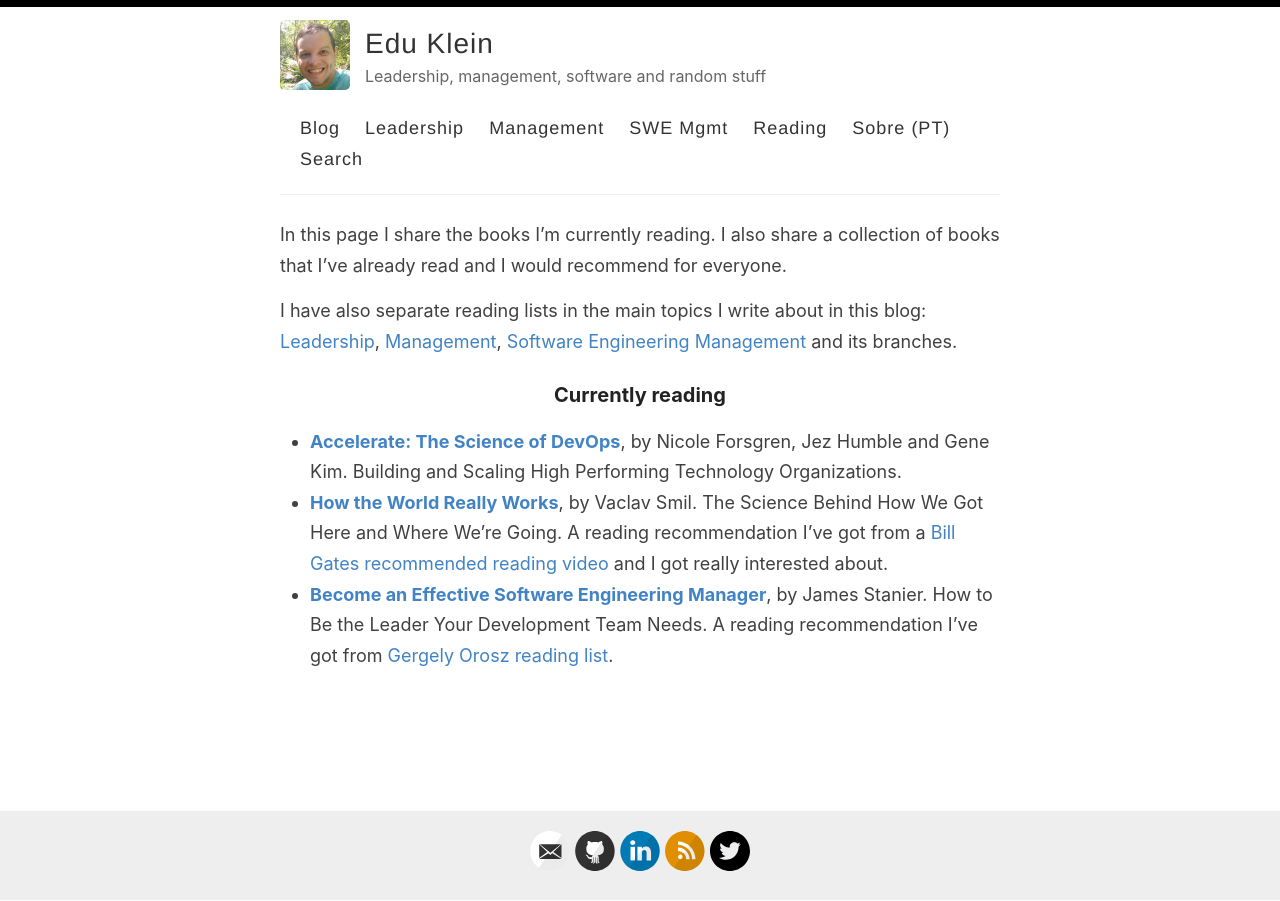
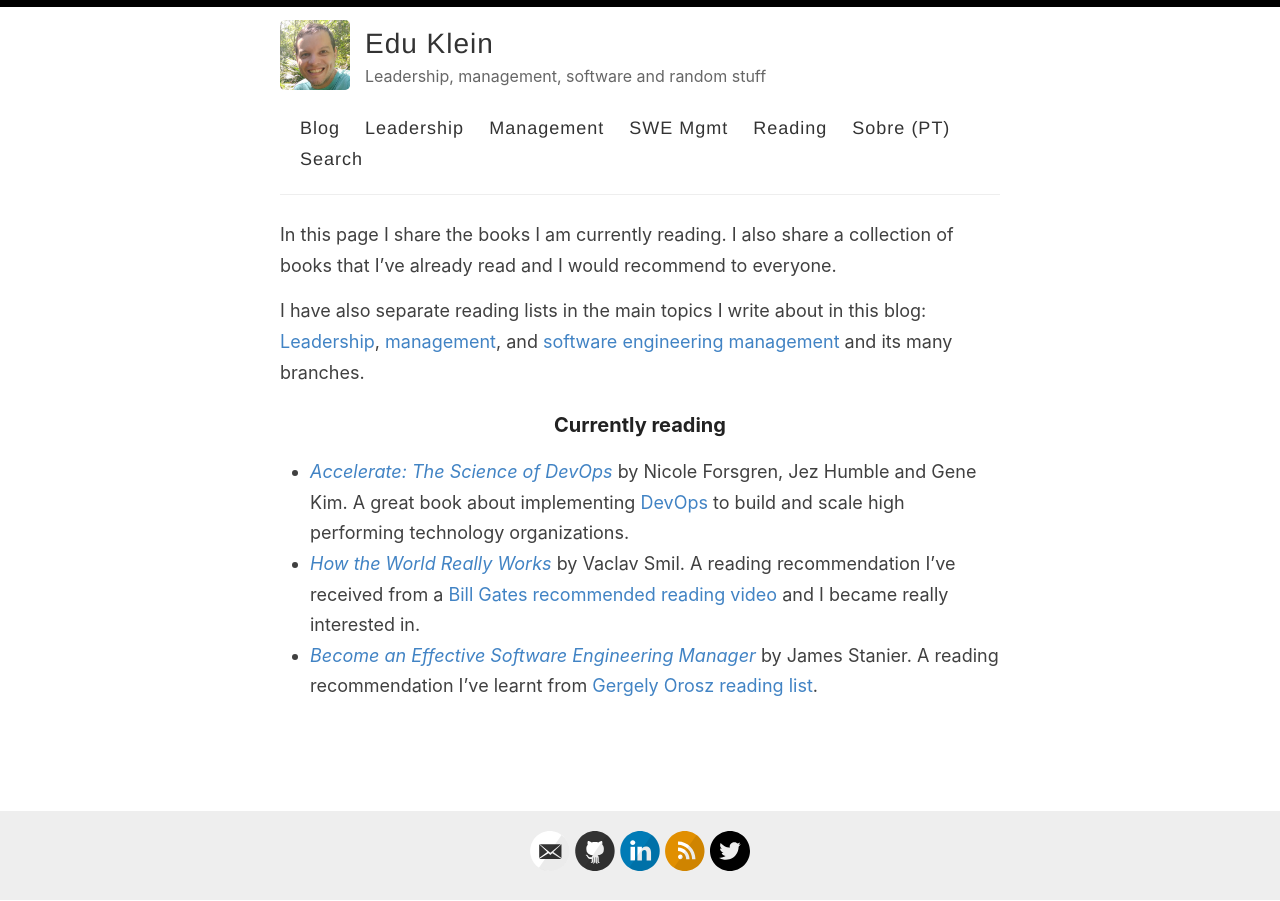
Before and after one commit to epklein/epklein.github.io, a Jekyll site: the page built from _pages/reading.md, in a window 1280 px wide. Built offline with Jekyll 4.4.1, drawn with Linux system fonts in a browser that asks for light colours.

Commit message:
Jack review: Reading

```diff
--- a/_pages/reading.md
+++ b/_pages/reading.md
@@ -4,12 +4,12 @@
 permalink: /reading
 ---
 
-In this page I share the books I'm currently reading. I also share a collection of books that I've already read and I would recommend for everyone.
+In this page I share the books I am currently reading. I also share a collection of books that I've already read and I would recommend to everyone.
 
-I have also separate reading lists in the main topics I write about in this blog: [Leadership](/leadership), [Management](/mgmt), [Software Engineering Management](/mgmt/swe) and its branches.
+I have also separate reading lists in the main topics I write about in this blog: [Leadership](/leadership), [management](/mgmt), and [software engineering management](/mgmt/swe) and its many branches.
 
 ### Currently reading
 
-- **[Accelerate: The Science of DevOps](https://amzn.to/3Ru6CFU)**, by Nicole Forsgren, Jez Humble and Gene Kim. Building and Scaling High Performing Technology Organizations.
-- **[How the World Really Works](https://amzn.to/3RpuBWN)**, by Vaclav Smil. The Science Behind How We Got Here and Where We're Going. A reading recommendation I've got from a [Bill Gates recommended reading video](https://www.youtube.com/watch?v=ksImBkJNQt8) and I got really interested about.
-- **[Become an Effective Software Engineering Manager](https://amzn.to/3cc4BOs)**, by James Stanier. How to Be the Leader Your Development Team Needs. A reading recommendation I've got from [Gergely Orosz reading list](https://blog.pragmaticengineer.com/my-reading-list/).
+- *[Accelerate: The Science of DevOps](https://amzn.to/3Ru6CFU)* by Nicole Forsgren, Jez Humble and Gene Kim. A great book about implementing [DevOps](/swe/devops) to build and scale high performing technology organizations.
+- *[How the World Really Works](https://amzn.to/3RpuBWN)* by Vaclav Smil. A reading recommendation I've received from a [Bill Gates recommended reading video](https://www.youtube.com/watch?v=ksImBkJNQt8) and I became really interested in.
+- *[Become an Effective Software Engineering Manager](https://amzn.to/3cc4BOs)* by James Stanier. A reading recommendation I've learnt from [Gergely Orosz reading list](https://blog.pragmaticengineer.com/my-reading-list/).
```
Also changed, not shown: _pages/swe/devops.md (+4 -4 lines).
